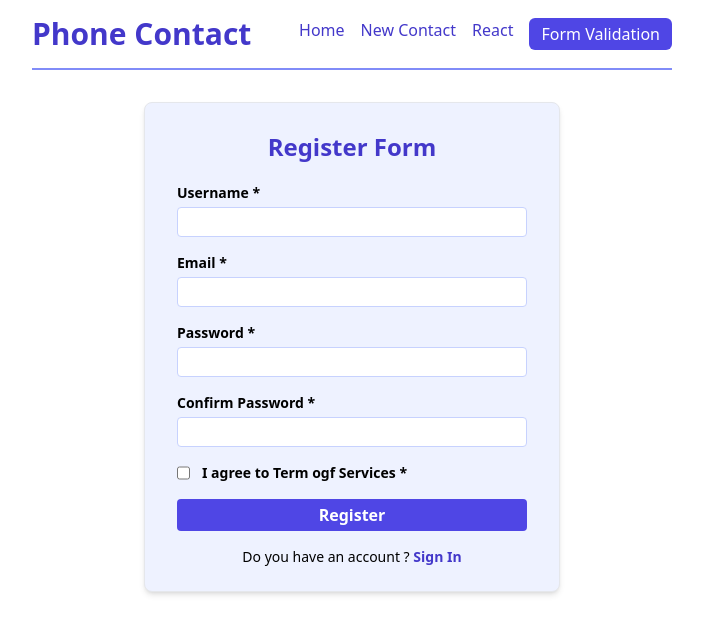
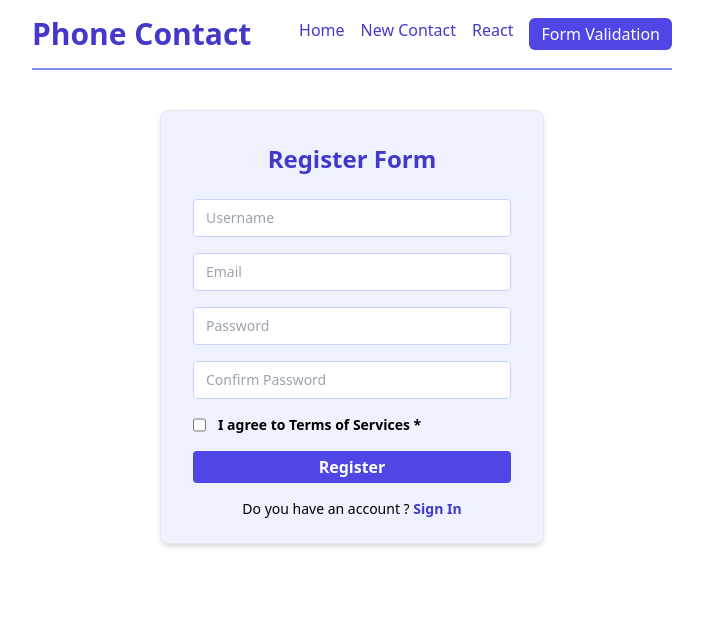
Before and after one commit to pamansaf/belajar-react-make-phone-contact, a React (Vite) app: page /formik-form in a window 1280 px wide. Shown: the top 634 px of the page, without its empty margins (288-991 px from the left). Built offline with nearby package versions, Linux system fonts and the light colour scheme.

Commit message:
validasi form with formik n yup

```diff
--- a/package.json
+++ b/package.json
@@ -12,13 +12,15 @@
   },
   "dependencies": {
     "axios": "^1.7.3",
+    "formik": "^2.4.6",
     "json-server": "^1.0.0-beta.1",
     "localforage": "^1.10.0",
     "match-sorter": "^6.3.4",
     "react": "^18.3.1",
     "react-dom": "^18.3.1",
     "react-router-dom": "^6.26.0",
-    "sort-by": "^0.0.2"
+    "sort-by": "^0.0.2",
+    "yup": "^1.4.0"
   },
   "devDependencies": {
     "@types/react": "^18.3.3",
--- a/src/components/FormikForm.jsx
+++ b/src/components/FormikForm.jsx
@@ -1,66 +1,161 @@
 import React from "react";
 import Navbar from "./Navbar";
+import { useFormik } from "formik";
+import * as Yup from "yup";
 
 const FormikForm = () => {
+  const doRegister = (values) => {
+    console.log(values);
+    setTimeout(() => {
+      formik.setSubmitting(false);
+      formik.resetForm();
+    }, 2000);
+  };
+  const formik = useFormik({
+    // initial values
+    initialValues: {
+      username: "",
+      email: "",
+      password: "",
+      confirmPassword: "",
+      agreement: false,
+    },
+
+    // validation schema
+    validationSchema: Yup.object({
+      username: Yup.string()
+        .max(20, "Must be 20 characters or less")
+        .required(),
+      email: Yup.string().email("Invalid email address").required(),
+      password: Yup.string()
+        .min(8, "Password must be at least 8 characters")
+        .matches(/[a-z]/, "Password must contain a lowercase letter")
+        .matches(/[A-Z]/, "Password must contain a uppercase letter")
+        .matches(/[0-9]/, "Password must contain a number letter")
+        .matches(/[@$!%*?&]/, "Password must contain a special letter")
+        .matches(/^\S*$/, "Password not contain spaces")
+
+        .required(),
+      confirmPassword: Yup.string()
+        .oneOf([Yup.ref("password"), null], "Passwords must match")
+        .required(),
+      agreement: Yup.boolean().isTrue("Field must be checked"),
+    }),
+
+    // handle submit
+    onSubmit: doRegister,
+  });
+  console.log(formik);
   return (
     <div className="w-1/2 min-h-screen mx-auto">
       <Navbar />
-      <div className="w-[65%] py-4 px-8 mx-auto bg-indigo-50 border rounded-lg shadow-md my-8">
-        <h3 className="font-bold text-color text-2xl py-3 text-center">
+      <div className="w-[60%] py-4 px-8 mx-auto bg-indigo-50 border rounded-lg shadow-md my-10">
+        <h3 className="font-bold text-color text-2xl py-4 text-center">
           Register Form
         </h3>
-        <form className="flex flex-col gap-4 py-2">
+        <form
+          onSubmit={formik.handleSubmit}
+          className="flex flex-col gap-4 py-2"
+        >
           <div className="flex flex-col gap-1 text-sm">
-            <label htmlFor="name" className="font-semibold">
+            {/* <label htmlFor="username" className="font-semibold">
               Username *
-            </label>
+            </label> */}
             <input
-              id="name"
+              id="username"
               type="text"
-              className="outline-1 outline-indigo-200 border border-indigo-200 py-1 px-3 rounded "
+              placeholder="Username"
+              className="outline-1 outline-indigo-400 border border-indigo-200 py-2 px-3 rounded"
+              // value={formik.values.username}
+              // onChange={formik.handleChange}
+              // onBlur={formik.handleBlur}
+              {...formik.getFieldProps("username")}
             />
+            {formik.errors.username && formik.touched.username && (
+              <p className="text-red-500">{formik.errors.username}</p>
+            )}
           </div>
           <div className="flex flex-col gap-1 text-sm">
-            <label htmlFor="email" className="font-semibold">
+            {/* <label htmlFor="email" className="font-semibold">
               Email *
-            </label>
+            </label> */}
             <input
               id="email"
               type="email"
-              className="outline-1 outline-indigo-200 border border-indigo-200 py-1 px-3 rounded"
+              placeholder="Email"
+              className="outline-1 outline-indigo-400 border border-indigo-200 py-2 px-3 rounded"
+              // value={formik.values.email}
+              // onChange={formik.handleChange}
+              // onBlur={formik.handleBlur}
+              {...formik.getFieldProps("email")}
             />
+            {formik.errors.email && formik.touched.email && (
+              <p className="text-red-500">{formik.errors.email}</p>
+            )}
           </div>
           <div className="flex flex-col gap-1 text-sm">
-            <label htmlFor="password" className="font-semibold">
+            {/* <label htmlFor="password" className="font-semibold">
               Password *
-            </label>
+            </label> */}
             <input
               id="password"
               type="password"
-              className="outline-1 outline-indigo-200 border border-indigo-200 py-1 px-3 rounded"
+              placeholder="Password"
+              className="outline-1 outline-indigo-400 border border-indigo-200 py-2 px-3 rounded"
+              // value={formik.values.password}
+              // onChange={formik.handleChange}
+              // onBlur={formik.handleBlur}
+              {...formik.getFieldProps("password")}
             />
+            {formik.errors.password && formik.touched.password && (
+              <p className="text-red-500">{formik.errors.password}</p>
+            )}
           </div>
           <div className="flex flex-col gap-1 text-sm">
-            <label htmlFor="confirmPassword" className="font-semibold">
+            {/* <label htmlFor="confirmPassword" className="font-semibold">
               Confirm Password *
-            </label>
+            </label> */}
             <input
               id="confirmPassword"
               type="password"
-              className="outline-1 outline-indigo-200 border border-indigo-200 py-1 px-3 rounded"
+              placeholder="Confirm Password"
+              className="outline-1 outline-indigo-400 border border-indigo-200 py-2 px-3 rounded"
+              // value={formik.values.confirmPassword}
+              // onChange={formik.handleChange}
+              // onBlur={formik.handleBlur}
+              {...formik.getFieldProps("confirmPassword")}
             />
+            {formik.errors.confirmPassword &&
+              formik.touched.confirmPassword && (
+                <p className="text-red-500">{formik.errors.confirmPassword}</p>
+              )}
           </div>
-          <div className="flex gap-3 text-sm">
+          <div className="flex flex-col  text-sm gap-1">
+            <div className="flex gap-3">
               <input
                 id="agreement"
                 type="checkbox"
-              className="outline-1 outline-indigo-200 border border-indigo-200 py-1 px-3 rounded"
+                className="outline-1 outline-indigo-400 border border-indigo-200 py-2 px-3 rounded"
+                // value={formik.values.agreement}
+                // checked={formik.values.agreement}
+                // onChange={formik.handleChange}
+                // onBlur={formik.handleBlur}
+                {...formik.getFieldProps("agreement")}
               />
+
               <label htmlFor="agreement" className="font-semibold">
-              I agree to Term ogf Services *
+                I agree to Terms of Services *
               </label>
             </div>
-          <button type="submit" className="btn-register">
+            {formik.errors.agreement && formik.touched.agreement && (
+              <p className="text-red-500">{formik.errors.agreement}</p>
+            )}
+          </div>
+          <button
+            type="submit"
+            className="btn-register cursor-pointer"
+            disabled={formik.isSubmitting}
+          >
             Register
           </button>
           <p className="text-sm mx-auto">
--- a/src/components/Navbar.jsx
+++ b/src/components/Navbar.jsx
@@ -4,16 +4,28 @@ export default function Navbar() {
     <nav className="flex justify-between items-center border-b-2 border-indigo-400 py-4 text-color">
       <h1 className=" font-bold text-3xl">Phone Contact</h1>
       <div className="flex gap-4">
-        <NavLink to="/" ativeclassname="active">
+        <NavLink to="/" ativeclassname="active" className="hover:text-red-500">
           Home
         </NavLink>
-        <NavLink to="/create" activeclassname="active">
+        <NavLink
+          to="/create"
+          activeclassname="active"
+          className="hover:text-red-500"
+        >
           New Contact
         </NavLink>
-        <NavLink to="/react" activeclassname="active">
+        <NavLink
+          to="/react"
+          activeclassname="active"
+          className="hover:text-red-500"
+        >
           React
         </NavLink>
-        <NavLink to="/formik-form" activeclassname="active">
+        <NavLink
+          to="/formik-form"
+          activeclassname="active"
+          className="hover:text-red-500"
+        >
           Form Validation
         </NavLink>
       </div>
```
Also changed, not shown: 1 other file (tests, documents, lock files or other folders). Lines whose indentation alone changed are shown as unchanged.
